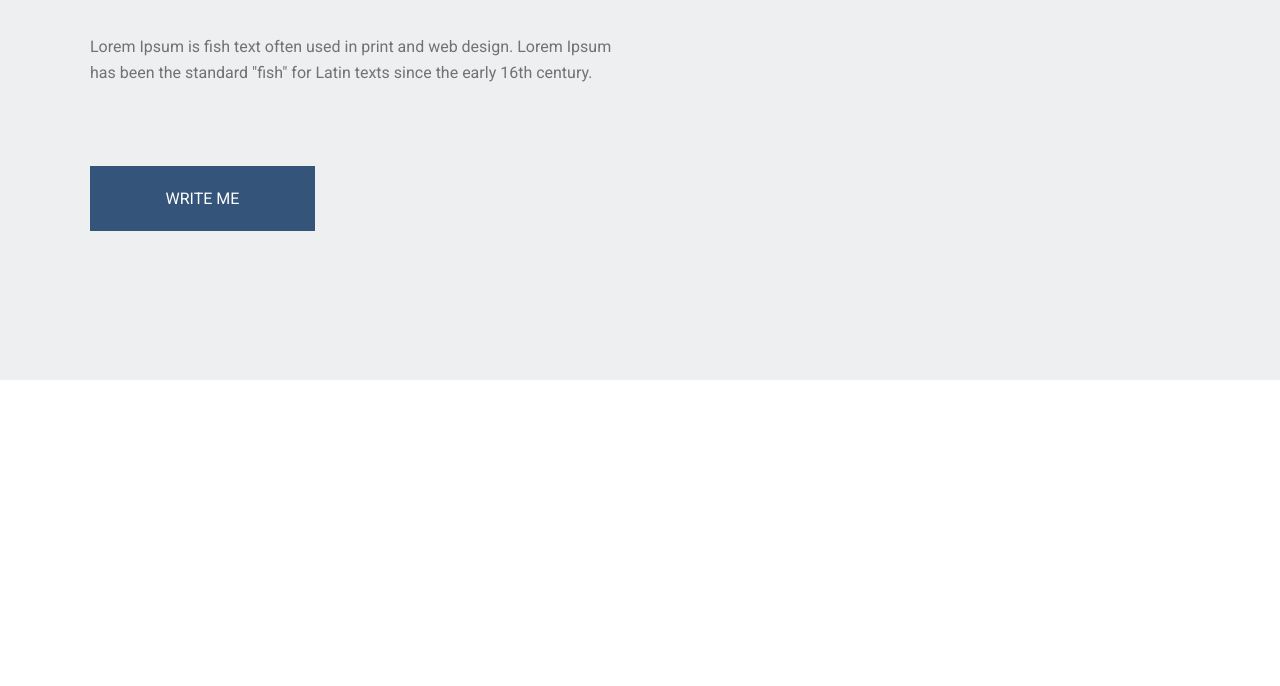
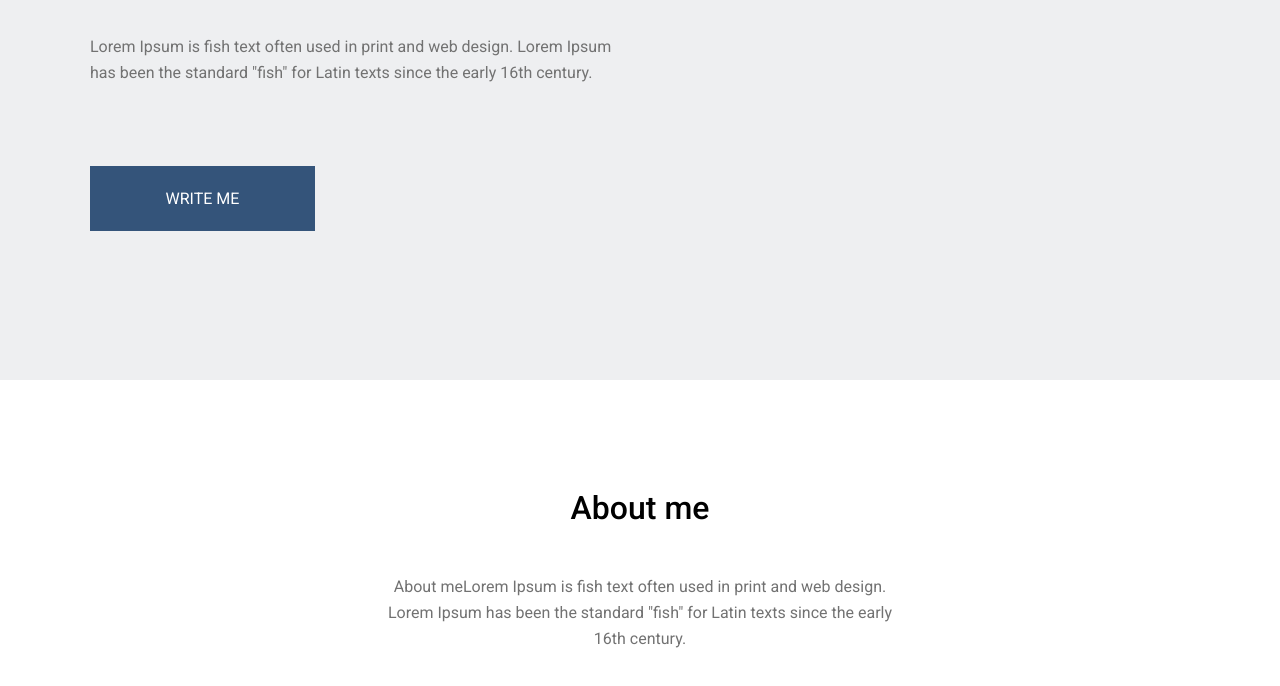
Before and after one commit to maxkappatsin/singlesite, a plain HTML site: page index.html in a window 1280 px wide. Shown: the part 320-1006 px from the top of the page. Before the commit the page ends 800 px from the top, so only its background shows below. Drawn offline with Linux system fonts and the light colour scheme.

Commit message:
add about block

```diff
--- a/index.html
+++ b/index.html
@@ -32,6 +32,14 @@
 
         </div>
     </div>
+    <div class="about">
+        <div class="about-container">
+            <h2>About me</h2>
+            <p>About meLorem Ipsum is fish text often used in print and web design. Lorem Ipsum has been the standard
+                "fish" for Latin texts since the early 16th century.</p>
+        </div>
+
+    </div>
 
 </body>
 
--- a/style.css
+++ b/style.css
@@ -51,3 +51,33 @@ h1 {
     margin-top: 65px;
 
 }
+
+.about {
+    width: 100%;
+    height: 359px;
+}
+
+.about-container {
+    width: 1100px;
+    margin: 0 auto;
+}
+
+.about-container h2 {
+    font-weight: 500;
+    font-size: 32px;
+    text-align: center;
+    margin-top: 112px;
+
+
+}
+
+.about-container p {
+    width: 540px;
+    margin: 0 auto;
+    text-align: center;
+    color: #727272;
+    line-height: 26px;
+    font-weight: 400;
+    margin-top: 50px;
+
+}
```
